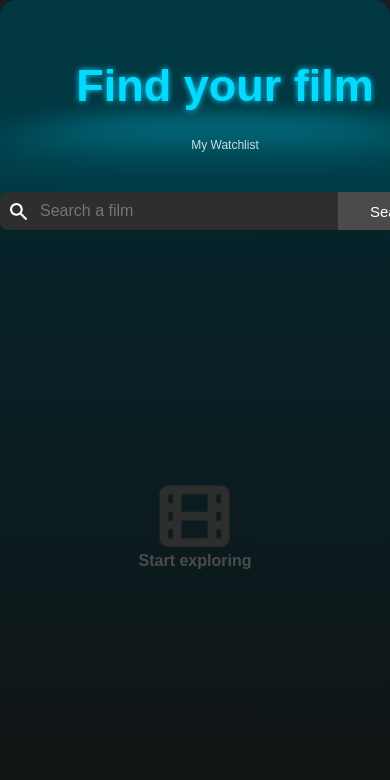
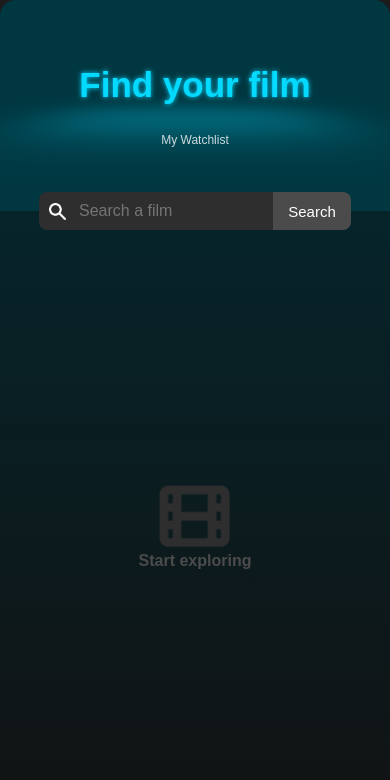
Before and after one commit to gcoakleyjr/moviewatchlist.github.io, a plain HTML site: page index.html in a window 390 px wide. Drawn offline with nearby package versions, Linux system fonts and the light colour scheme; a web font is replaced by a local one.

Commit message:
Updated Container Width..

```diff
--- a/index.css
+++ b/index.css
@@ -349,4 +349,13 @@ h2 {
         margin: 0 auto;
         width: 100%;
     }
+
+    .container {
+        width: 80%;
+    }
+
+    h1 {
+        font-size: 35px;
+    }
+
 }
```
